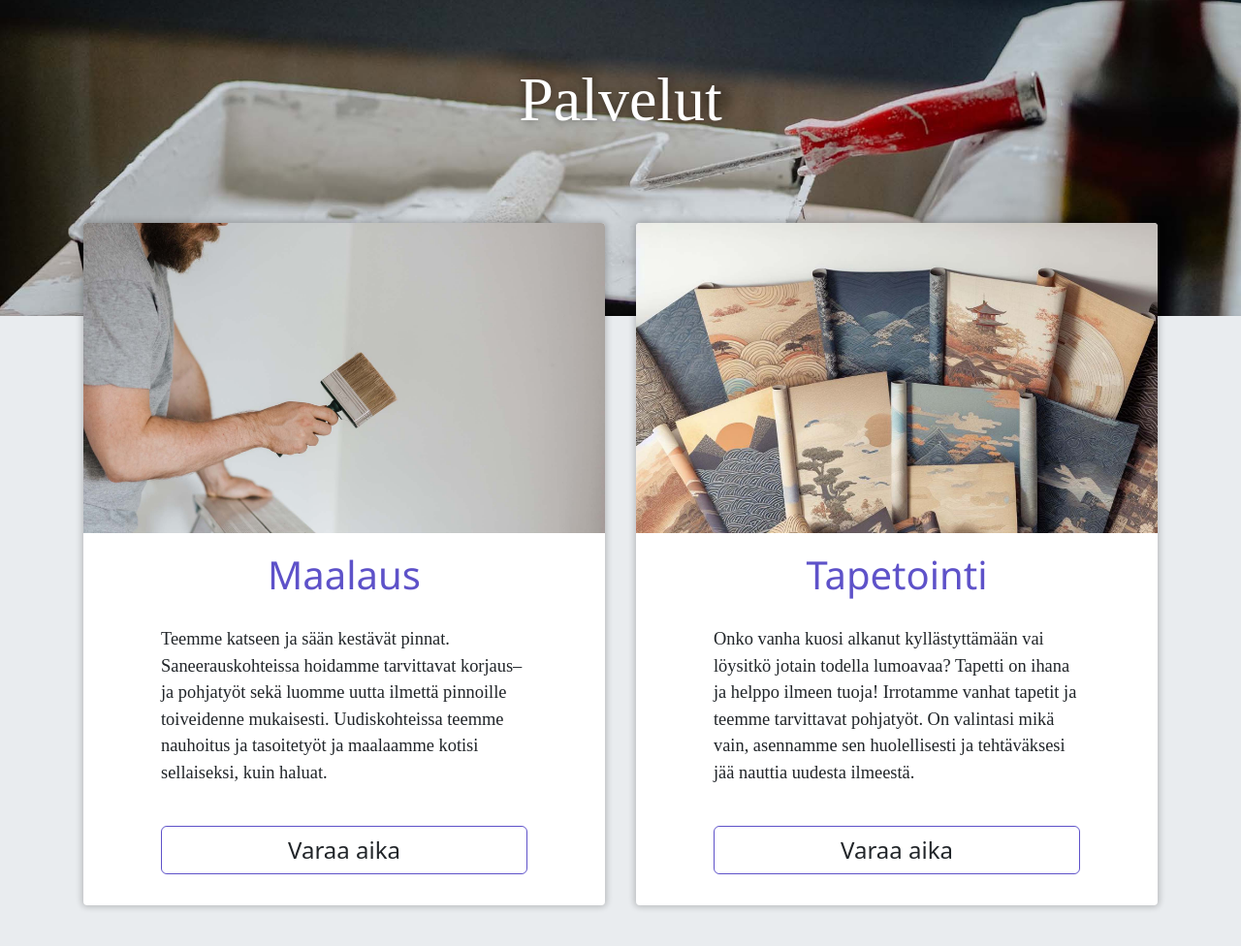
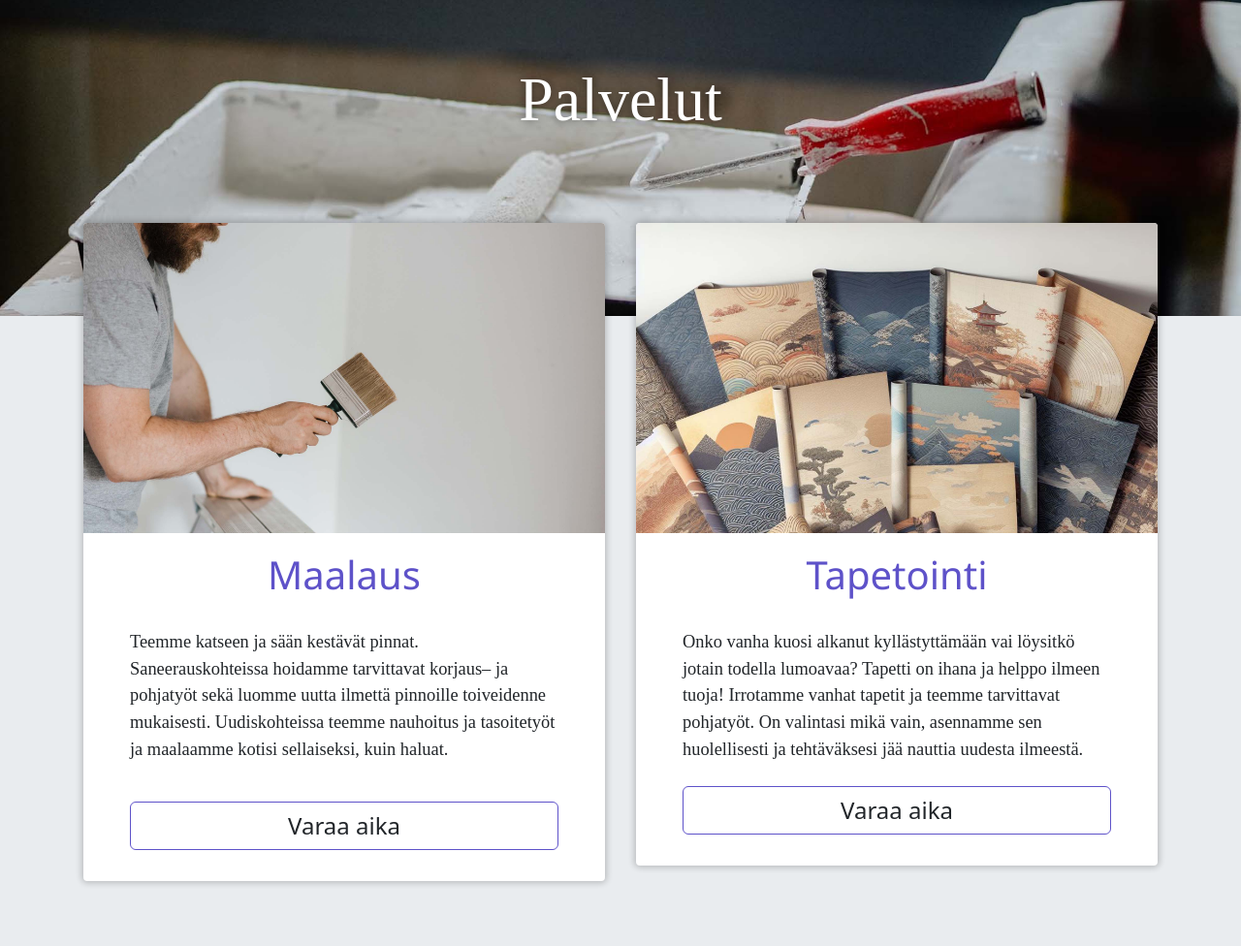
Before and after one commit to AleLMS/KTTMNaytto, a website built with Vite: page Palvelut/palvelut.html in a window 1280 px wide. Shown: the part 240-1216 px from the top of the page at 97% size. Built offline with nearby package versions, Linux system fonts and the light colour scheme; a web font is replaced by a local one.

Commit message:
modified:   Gallery/gallery.css 	modified:   Palvelut/palvelut.html 	modified:   index.html

```diff
--- a/Gallery/gallery.css
+++ b/Gallery/gallery.css
@@ -145,15 +145,12 @@
     }
 
     #fullImageContainer {
-
-
         width: 100%;
-        height: 100svh;
+        height: 100vh;
         background-color: rgba(0, 0, 0, 0.9);
         position: fixed;
         top: 0;
         left: 0;
-
         display: none;
         justify-content: center;
         align-items: center;
--- a/Palvelut/palvelut.html
+++ b/Palvelut/palvelut.html
@@ -97,7 +97,8 @@
                                 <h1 class="mt-4 text-primary" style="text-align: center; font-family: NotoSansTamil;">
                                     Maalaus</h1>
 
-                                <div class="contentText " style="margin-left: 5em; margin-right: 5em; margin-top:1em;">
+                                <div class="contentText m-3 m-lg-5"
+                                    style="margin-top: 1.2em !important; margin-bottom:0 !important;">
                                     <p style="font-family: Montserrat; font-size: 1.15em;">
                                         Teemme katseen ja sään kestävät pinnat. Saneerauskohteissa hoidamme tarvittavat
                                         korjaus– ja pohjatyöt sekä luomme uutta
@@ -124,8 +125,9 @@
                                 <h1 class="mt-4 text-primary" style="text-align: center; font-family: NotoSansTamil;">
                                     Tapetointi</h1>
 
-                                <div class="contentText " style="margin-left: 5em; margin-right: 5em; margin-top:1em;">
-                                    <p style="font-family: Montserrat; font-size: 1.15em;">
+                                <div class="contentText m-3 m-lg-5"
+                                    style="margin-top: 1.2em !important; margin-bottom:0 !important;">
+                                    <p class="m-0 p-0" style="font-family: Montserrat; font-size: 1.15em;">
                                         Onko vanha kuosi alkanut kyllästyttämään vai löysitkö jotain todella lumoavaa?
                                         Tapetti on ihana ja helppo ilmeen tuoja!
                                         Irrotamme vanhat tapetit ja teemme tarvittavat pohjatyöt. On valintasi mikä
```
Also changed, not shown: index.html (+2 -1 lines).
